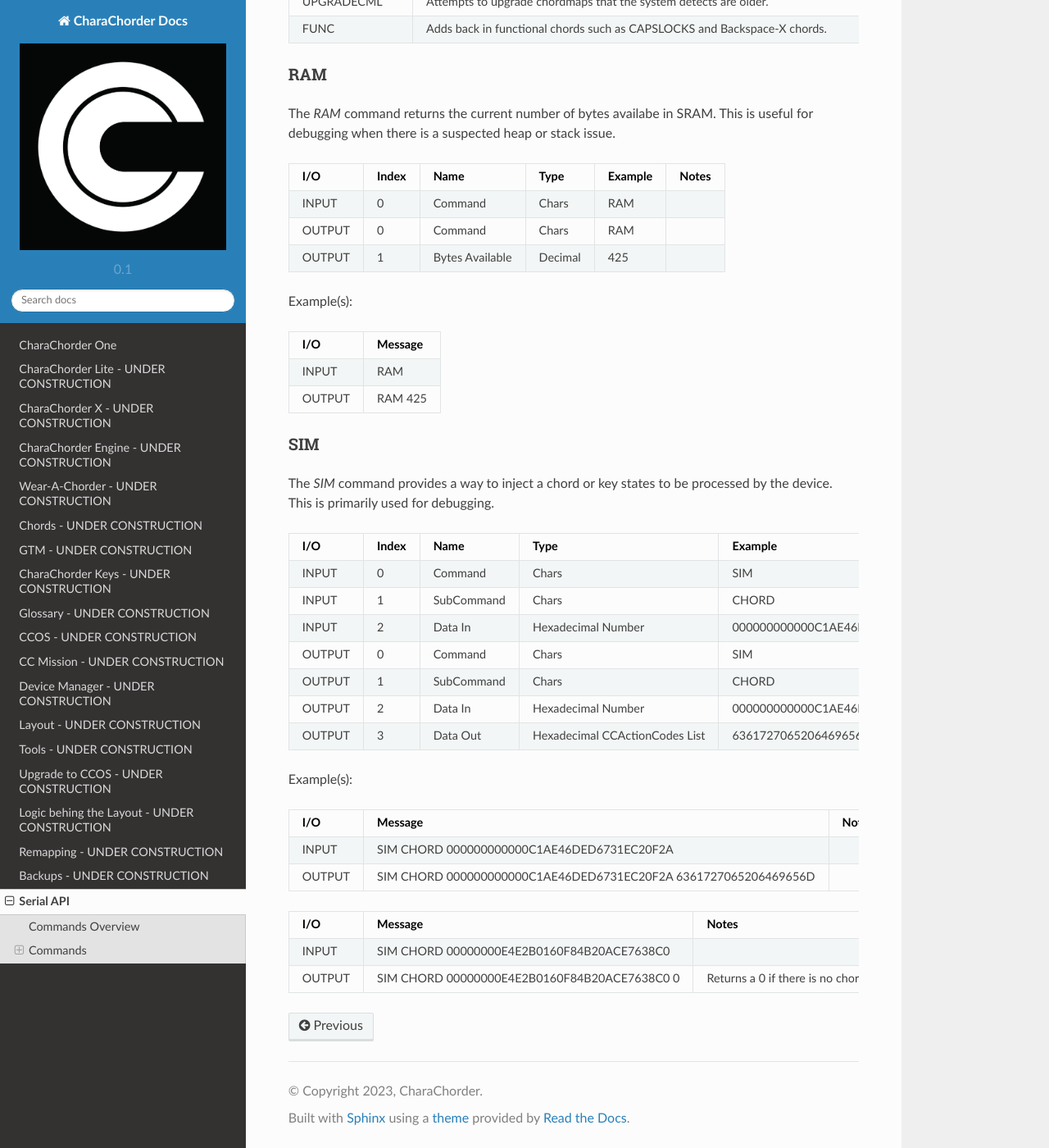
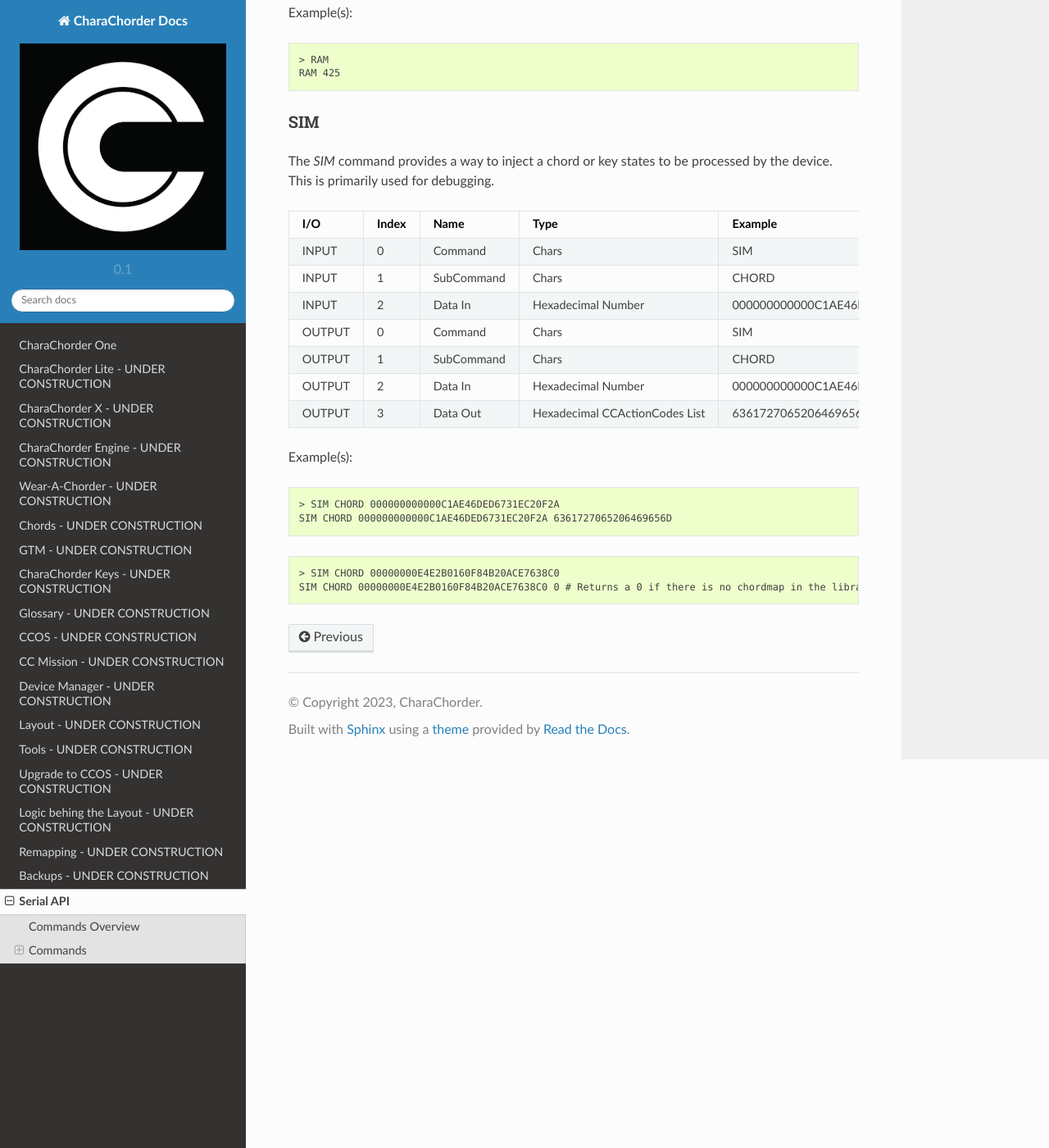
Before and after one commit to CharaChorder/docs, a Sphinx documentation site: the page built from docs/SerialAPI.rst, in a window 1280 px wide and 1400 px high, scrolled down 11193 px. Shown: the whole window at 82% size. Built offline with Sphinx 7.4.7 and the Read the Docs theme 2.0.0, drawn with Linux system fonts in a browser that asks for light colours; some of the changed text lies outside the part shown.

Commit message:
Updated format of serial examples

```diff
--- a/docs/SerialAPI.rst
+++ b/docs/SerialAPI.rst
@@ -25,7 +27,6 @@
    ":ref:`RST`", "Restarts/reboots the microcontroller hardware. It has additional arguments for Factory and Bootloader."
    ":ref:`RAM`", "Prints the current amount of SRAM available; this is primarily used for debugging."
    ":ref:`SIM`", "Simulates/injects a chord and outputs the chord output if the chord exists in the chord library; this is primarily used for debugging."
-
 
 Commands
 -----------------
@@ -45,11 +46,10 @@
 
 Example(s):
 
-.. csv-table::
-   :header: "I/O","Message"
+.. code-block:: none
 
-   "INPUT","CMD"
-   "OUTPUT","CMD CMD,ID,VERSION,CML,VAR,RST,RAM,SIM"
+   > CMD
+   CMD CMD,ID,VERSION,CML,VAR,RST,RAM,SIM
 
 ID
 ~~~
@@ -68,11 +68,10 @@
 
 Example(s):
 
-.. csv-table::
-   :header: "I/O","Message"
+.. code-block:: none
 
-   "INPUT","ID"
-   "OUTPUT","ID CHARACHORDER ONE M0"
+   > ID
+   ID CHARACHORDER ONE M0
 
 
 VERSION
@@ -89,11 +88,10 @@
 
 Example(s):
 
-.. csv-table::
-   :header: "I/O","Message"
+.. code-block:: none
 
-   "INPUT","VERSION"
-   "OUTPUT","VERSION 1.1.1"
+   > VERSION
+   VERSION 1.1.1
 
 CML
 ~~~
@@ -123,11 +121,10 @@
 
 Example(s):
 
-.. csv-table::
-   :header: "I/O","Message"
+.. code-block:: none
 
-   "INPUT","CML C0"
-   "OUTPUT","CML C0 1347"
+   > CML C0
+   CML C0 1347
 
 GET_CHORDMAP_BY_INDEX
 ^^^^^^^^^^^^^^^^^^^^^
@@ -144,11 +141,12 @@
    "OUTPUT","3","Chord","Hexadecimal Number","000000000000C1AE46DED6731EC20F2A","this will be 0 if index is out of bounds"
    "OUTPUT","4","Phrase","Hexadecimal CCActionCodes List","6361727065206469656D","carpe diem; this will be 0 if index is out of bounds"
 
-.. csv-table::
-   :header: "I/O","Message"
+Example(s):
 
-   "INPUT","CML C1 522"
-   "OUTPUT","CML C1 000000000000C1AE46DED6731EC20F2A 6361727065206469656D"
+.. code-block:: none
+
+   > CML C1 522
+   CML C1 000000000000C1AE46DED6731EC20F2A 6361727065206469656D
 
 GET_CHORDMAP_BY_CHORD
 ^^^^^^^^^^^^^^^^^^^^^
@@ -166,11 +164,10 @@
 
 Example(s):
 
-.. csv-table::
-   :header: "I/O","Message"
+.. code-block:: none
 
-   "INPUT","CML C2 00000000E4E2B0160F84B20ACE7638C0"
-   "OUTPUT","CML C2 00000000E4E2B0160F84B20ACE7638C0 6361727065206469656D"
+   > CML C2 00000000E4E2B0160F84B20ACE7638C0
+   CML C2 00000000E4E2B0160F84B20ACE7638C0 6361727065206469656D
 
 SET_CHORDMAP_BY_CHORD
 ^^^^^^^^^^^^^^^^^^^^^
@@ -190,11 +187,10 @@
 
 Example(s):
 
-.. csv-table::
-   :header: "I/O","Message"
+.. code-block:: none
 
-   "INPUT","CML C3 00000000E4E2B0160F84B20ACE7638C0 6361727065206469656D"
-   "OUTPUT","CML C3 00000000E4E2B0160F84B20ACE7638C0 6361727065206469656D 0"
+   > CML C3 00000000E4E2B0160F84B20ACE7638C0 6361727065206469656D
+   CML C3 00000000E4E2B0160F84B20ACE7638C0 6361727065206469656D 0
 
 DEL_CHORDMAP_BY_CHORD
 ^^^^^^^^^^^^^^^^^^^^^
@@ -212,11 +208,10 @@
 
 Example(s):
 
-.. csv-table::
-   :header: "I/O","Message"
+.. code-block:: none
 
-   "INPUT","CML C4 00000000E4E2B0160F84B20ACE7638C0"
-   "OUTPUT","CML C4 00000000E4E2B0160F84B20ACE7638C0 0"
+   > CML C4 00000000E4E2B0160F84B20ACE7638C0
+   CML C4 00000000E4E2B0160F84B20ACE7638C0 0
 
 VAR
 ~~~
@@ -318,11 +313,10 @@
 
 Example(s):
 
-.. csv-table::
-   :header: "I/O","Message"
+.. code-block:: none
 
-   "INPUT","VAR B0"
-   "OUTPUT","VAR B0 1"
+   > VAR B0
+   VAR B0 1
 
 CMD_VAR_GET_PARAMETER
 ^^^^^^^^^^^^^^^^^^^^^
@@ -341,11 +335,10 @@
 
 Example(s):
 
-.. csv-table::
-   :header: "I/O","Message"
+.. code-block:: none
 
-   "INPUT","VAR B1 2E"
-   "OUTPUT","VAR B1 2E 38 0"
+   > VAR B1 2E
+   VAR B1 2E 38 0
 
 CMD_VAR_SET_PARAMETER
 ^^^^^^^^^^^^^^^^^^^^^
@@ -365,11 +358,10 @@
 
 Example(s):
 
-.. csv-table::
-   :header: "I/O","Message"
+.. code-block:: none
 
-   "INPUT","VAR B2 2E 46"
-   "OUTPUT","VAR B2 2E 46 0"
+   > VAR B2 2E 46
+   VAR B2 2E 46 0
 
 CMD_VAR_GET_KEYMAP
 ^^^^^^^^^^^^^^^^^^^^^
@@ -390,11 +382,10 @@
 
 Example(s):
 
-.. csv-table::
-   :header: "I/O","Message"
+.. code-block:: none
 
-   "INPUT","VAR B3 A0 24"
-   "OUTPUT","VAR B3 A0 24 111 0"
+   > VAR B3 A0 24
+   VAR B3 A0 24 111 0
 
 CMD_VAR_SET_KEYMAP
 ^^^^^^^^^^^^^^^^^^^^^
@@ -416,11 +407,10 @@
 
 Example(s):
 
-.. csv-table::
-   :header: "I/O","Message"
+.. code-block:: none
 
-   "INPUT","VAR B2 A0 24 112"
-   "OUTPUT","VAR B2 A0 24 112 0"
+   > VAR B2 A0 24 112
+   VAR B2 A0 24 112 0
 
 RST
 ~~~
@@ -466,11 +456,10 @@
 
 Example(s):
 
-.. csv-table::
-   :header: "I/O","Message"
+.. code-block:: none
 
-   "INPUT","RAM"
-   "OUTPUT","RAM 425"
+   > RAM
+   RAM 425
 
 SIM
 ~~~
@@ -491,14 +480,12 @@
 
 Example(s):
 
-.. csv-table::
-   :header: "I/O","Message","Notes"
+.. code-block:: none
 
-   "INPUT","SIM CHORD 000000000000C1AE46DED6731EC20F2A",""
-   "OUTPUT","SIM CHORD 000000000000C1AE46DED6731EC20F2A 6361727065206469656D",""
+   > SIM CHORD 000000000000C1AE46DED6731EC20F2A
+   SIM CHORD 000000000000C1AE46DED6731EC20F2A 6361727065206469656D
 
-.. csv-table::
-   :header: "I/O","Message","Notes"
+.. code-block:: none
 
-   "INPUT","SIM CHORD 00000000E4E2B0160F84B20ACE7638C0",""
-   "OUTPUT","SIM CHORD 00000000E4E2B0160F84B20ACE7638C0 0","Returns a 0 if there is no chordmap in the library"
+   > SIM CHORD 00000000E4E2B0160F84B20ACE7638C0
+   SIM CHORD 00000000E4E2B0160F84B20ACE7638C0 0 # Returns a 0 if there is no chordmap in the library
```
Also changed, not shown: other parts of docs/SerialAPI.rst (+2 -0 lines).
